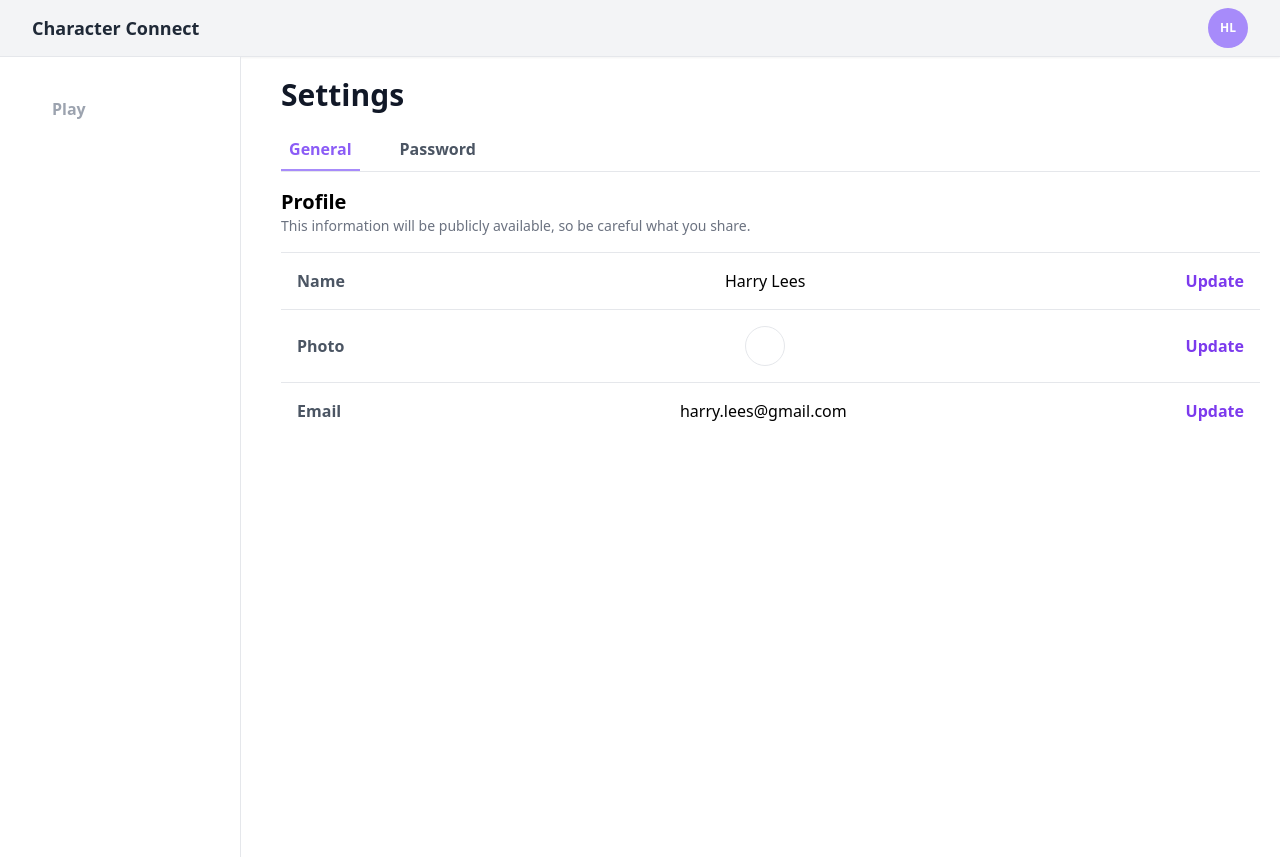
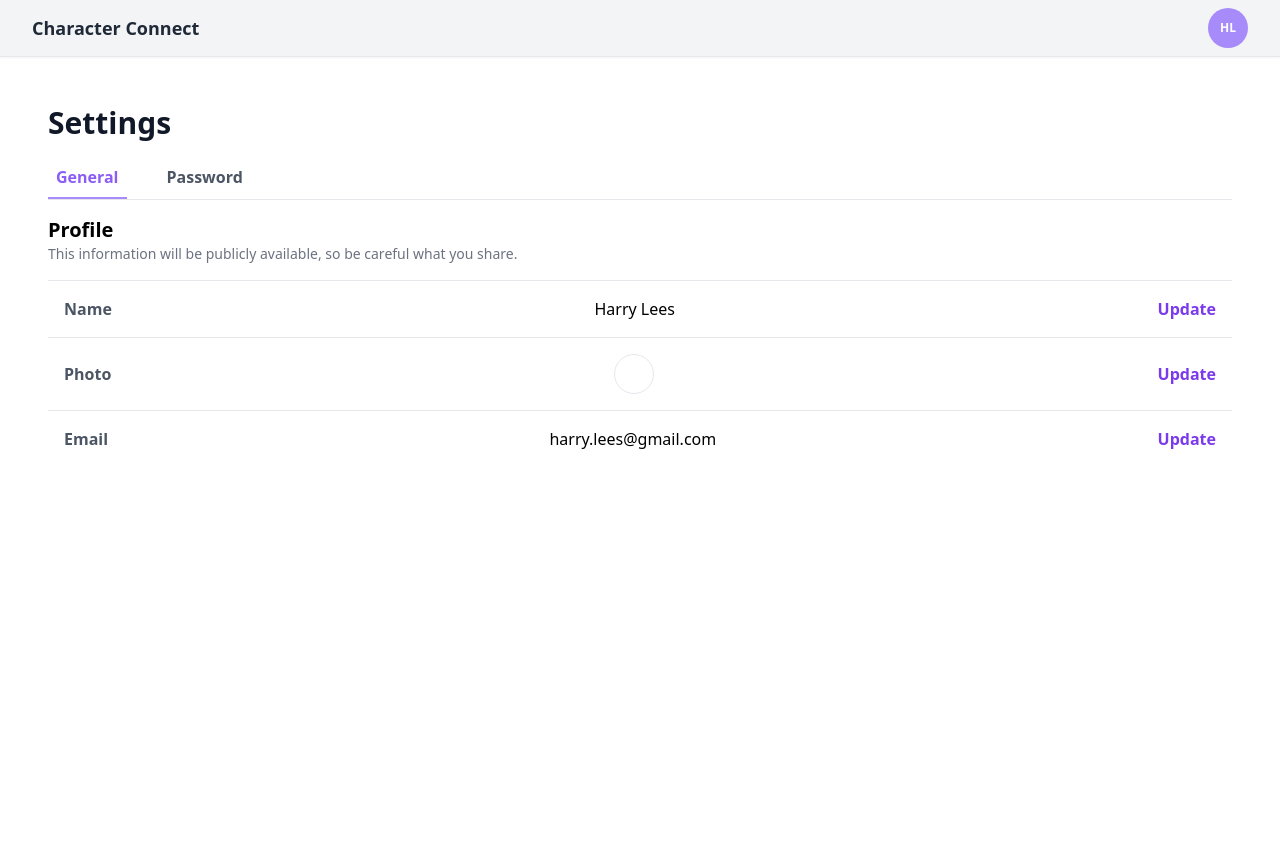
Before and after one commit to Team12Coursework/Prototype, a Vue app in the folder frontend/: page /settings in a window 1280 px wide. After the commit the page ends 800 px from the top, so only its background shows below. Built offline with nearby package versions, Linux system fonts and the light colour scheme.

Commit message:
removed sidebar from settings page to prevent users from bypassing main menu

```diff
--- a/frontend/src/views/Settings.vue
+++ b/frontend/src/views/Settings.vue
@@ -1,5 +1,7 @@
 <template>
-    <basic-layout>
+    <navbar />
+
+    <main class="p-12">
         <h1 class="font-bold text-3xl text-gray-900">Settings</h1>
 
         <div class="mt-4 flex border-b space-x-8 text-gray-600 font-semibold">
@@ -29,16 +31,16 @@
                 <p class="font-semibold text-purple-600">Update</p>
             </div>
         </div>
-    </basic-layout>
+    </main>
 </template>
 
 <script>
-import BasicLayout from "@/layouts/BasicLayout.vue";
+import Navbar from "@/components/Navbar.vue";
 
 export default {
     name: "Home",
     components: {
-        BasicLayout,
+        Navbar
     },
 
     data() {
```
